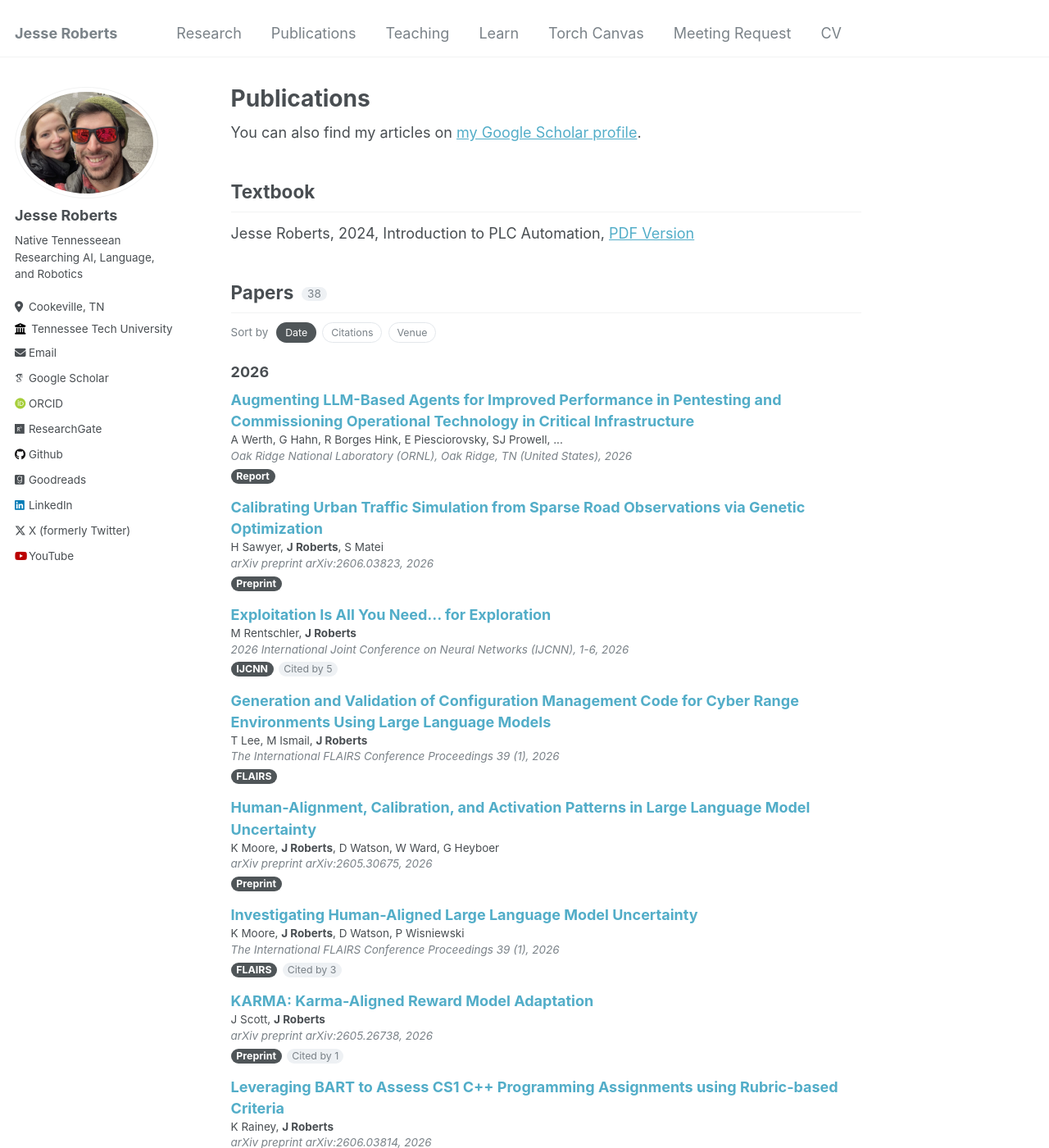
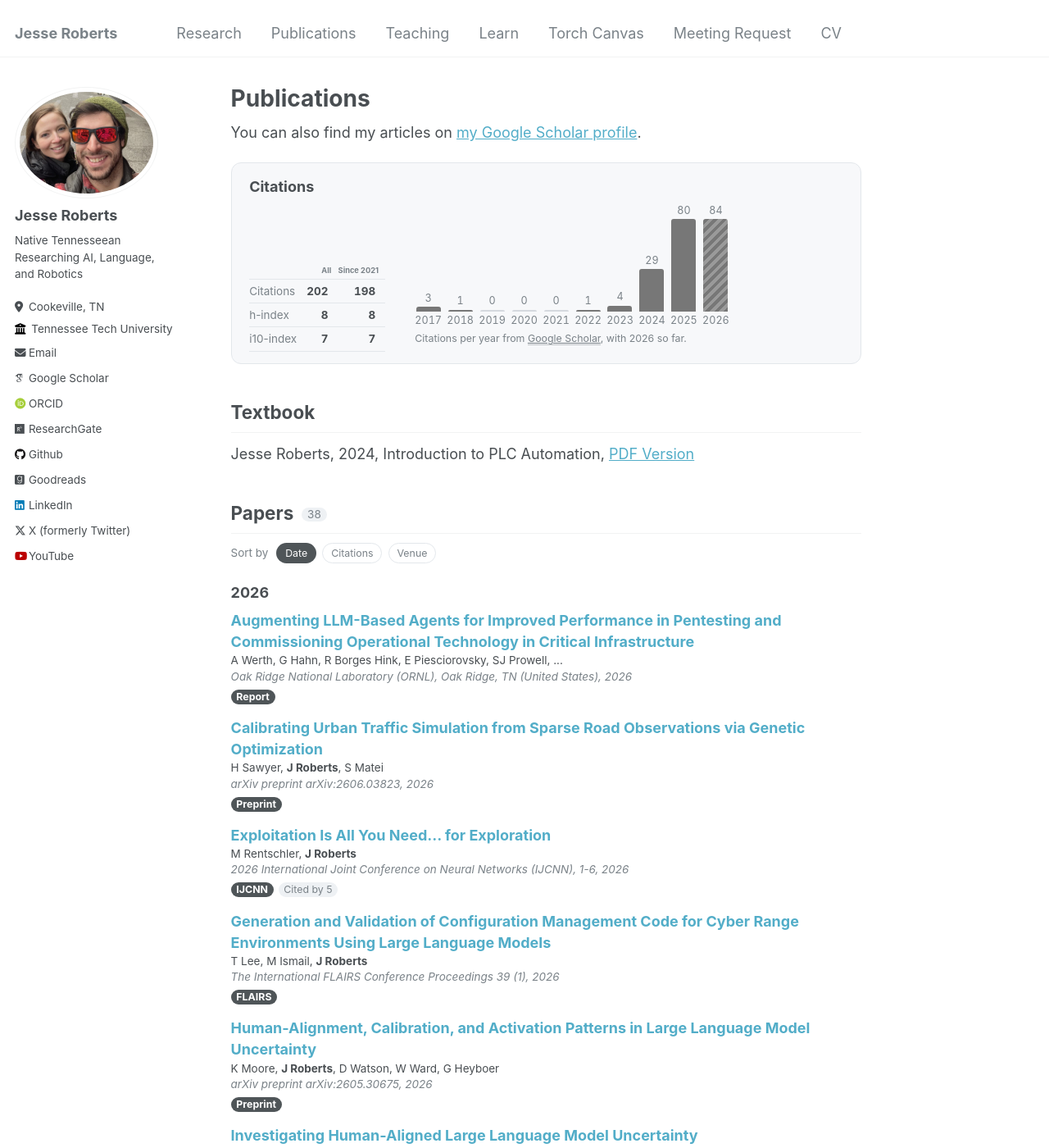
Before and after one commit to JesseTNRoberts/JesseTNRoberts.github.io, a Jekyll site: the page built from _pages/publications.md, in a window 1280 px wide and 1400 px high. Shown: the whole window at 82% size. Built offline with Jekyll 4.4.1, drawn with Linux system fonts in a browser that asks for light colours; some web fonts are replaced; some of the changed text lies outside the part shown.

Commit message:
Promote New-site-test 5a92231
https://github.com/JesseTNRoberts/New-site-test/commit/5a92231c91c3a6b34f524e08d2221a36d6d7f60e

```diff
--- a/_data/publications.yml
+++ b/_data/publications.yml
@@ -1,7 +1,33 @@
 # Generated from Google Scholar by scripts/update_stats.rb (daily via GitHub Actions).
 # Don't edit by hand. To fix a paper, edit it on your Scholar profile.
 profile: https://scholar.google.com/citations?user=Bj9GEfkAAAAJ
-updated: '2026-10-26T16:50:02Z'
+updated: '2026-10-27T14:33:25Z'
+metrics:
+  since: 2021
+  citations:
+    all: 202
+    since: 198
+  h_index:
+    all: 8
+    since: 8
+  i10_index:
+    all: 7
+    since: 7
+citations_by_year:
+- year: 2017
+  citations: 3
+- year: 2018
+  citations: 1
+- year: 2022
+  citations: 1
+- year: 2023
+  citations: 4
+- year: 2024
+  citations: 29
+- year: 2025
+  citations: 80
+- year: 2026
+  citations: 84
 papers:
 - title: Augmenting LLM-Based Agents for Improved Performance in Pentesting and Commissioning
     Operational Technology in Critical Infrastructure
--- /dev/null
+++ b/_includes/citation-chart.html
@@ -0,0 +1,45 @@
+{% comment %}
+  Citation metrics and citations per year, like the box on a Google Scholar profile. Data comes
+  from _data/publications.yml (metrics, citations_by_year), written by scripts/update_stats.rb
+  from the same daily Scholar fetch as the paper list. Shows nothing until that data exists.
+{% endcomment %}
+{% assign pubs = site.data.publications %}
+{% assign m = pubs.metrics %}
+{% assign graph = pubs.citations_by_year %}
+{% if m or graph %}
+<section class="cite-panel" aria-labelledby="cite-title">
+  <h2 id="cite-title" class="cite-panel__title">Citations</h2>
+  <div class="cite-panel__body">
+    {% if m %}
+    <table class="cite-metrics">
+      <thead><tr><th></th><th scope="col">All</th>{% if m.since %}<th scope="col">Since {{ m.since }}</th>{% endif %}</tr></thead>
+      <tbody>
+        {% if m.citations %}<tr><th scope="row">Citations</th><td>{{ m.citations.all }}</td>{% if m.since %}<td>{{ m.citations.since }}</td>{% endif %}</tr>{% endif %}
+        {% if m.h_index %}<tr><th scope="row">h-index</th><td>{{ m.h_index.all }}</td>{% if m.since %}<td>{{ m.h_index.since }}</td>{% endif %}</tr>{% endif %}
+        {% if m.i10_index %}<tr><th scope="row">i10-index</th><td>{{ m.i10_index.all }}</td>{% if m.since %}<td>{{ m.i10_index.since }}</td>{% endif %}</tr>{% endif %}
+      </tbody>
+    </table>
+    {% endif %}
+    {% if graph and graph.size > 0 %}
+    {% assign max = 1 %}{% for g in graph %}{% if g.citations > max %}{% assign max = g.citations %}{% endif %}{% endfor %}
+    {% assign first_year = graph.first.year %}{% assign last_year = graph.last.year %}
+    {% assign this_year = site.time | date: "%Y" | plus: 0 %}
+    <figure class="cite-chart">
+      <div class="cite-chart__bars" role="img" aria-label="Citations per year, {% for g in graph %}{{ g.year }} {{ g.citations }}{% unless forloop.last %}, {% endunless %}{% endfor %}">
+        {% comment %} Scholar leaves out years with no citations, so fill the gaps with zero. {% endcomment %}
+        {% for y in (first_year..last_year) %}
+        {% assign c = 0 %}{% for g in graph %}{% if g.year == y %}{% assign c = g.citations %}{% endif %}{% endfor %}
+        {% assign pct = c | times: 100.0 | divided_by: max %}
+        <div class="cite-chart__col{% if y == this_year %} is-current{% endif %}" title="{{ y }}, {{ c }} citations{% if y == this_year %} so far{% endif %}">
+          <span class="cite-chart__val">{{ c }}</span>
+          <span class="cite-chart__bar{% if c == 0 %} is-zero{% endif %}" style="height: {{ pct | round: 1 }}%"></span>
+          <span class="cite-chart__year">{{ y }}</span>
+        </div>
+        {% endfor %}
+      </div>
+      <figcaption>Citations per year from <a href="{{ pubs.profile }}">Google Scholar</a>{% assign last = graph | last %}{% if last.year == this_year %}, with {{ this_year }} so far{% endif %}.</figcaption>
+    </figure>
+    {% endif %}
+  </div>
+</section>
+{% endif %}
--- a/_pages/publications.md
+++ b/_pages/publications.md
@@ -9,6 +9,8 @@ author_profile: true
   <div class="wordwrap">You can also find my articles on <a href="{{site.author.googlescholar}}">my Google Scholar profile</a>.</div>
 {% endif %}
 
+{% include citation-chart.html %}
+
 ## Textbook
 
 Jesse Roberts, 2024, Introduction to PLC Automation, [PDF Version]({{ '/files/Introduction_to_PLC_Automation.pdf' | relative_url }})
--- a/_sass/_learn.scss
+++ b/_sass/_learn.scss
@@ -206,3 +206,110 @@
     i { margin-right: 0.15em; }
   }
 }
+
+/* Citation metrics and per-year chart at the top of the Publications page
+   (_includes/citation-chart.html). */
+.page__content .cite-panel {
+  margin: 1.25em 0 1.5em;
+  padding: 1em 1.2em 0.8em;
+  background: #f7f8fa;
+  border: 1px solid #e3e7eb;
+  border-radius: 12px;
+
+  .cite-panel__title {
+    margin: 0 0 0.6em;
+    padding: 0;
+    font-size: $type-size-5;
+    border: 0;
+  }
+
+  .cite-panel__body {
+    display: flex;
+    flex-wrap: wrap;
+    gap: 1.25em 2em;
+    align-items: flex-end;
+  }
+
+  .cite-metrics {
+    display: table;
+    width: auto;
+    margin: 0;
+    font-size: $type-size-6;
+    background: none;
+    border: 0;
+    border-collapse: collapse;
+
+    thead { background: none; }
+
+    th, td {
+      background: none;
+      padding: 0.3em 0.9em 0.3em 0;
+      text-align: right;
+      border: 0;
+      border-bottom: 1px solid #e3e7eb;
+    }
+
+    th[scope="row"] { text-align: left; font-weight: normal; color: $gray; }
+
+    thead th { font-size: $type-size-7; font-weight: bold; color: $gray; }
+
+    td { font-weight: bold; font-variant-numeric: tabular-nums; }
+  }
+
+  .cite-chart {
+    flex: 1 1 280px;
+    min-width: 0;
+    margin: 0;
+
+    figcaption {
+      margin-top: 0.4em;
+      font-family: inherit;
+      font-size: $type-size-7;
+      color: $gray;
+    }
+  }
+
+  .cite-chart__bars {
+    display: flex;
+    gap: 0.35em;
+    align-items: flex-end;
+    height: 150px;
+  }
+
+  .cite-chart__col {
+    display: flex;
+    flex: 1 1 0;
+    flex-direction: column;
+    justify-content: flex-end;
+    align-items: center;
+    height: 100%;
+    min-width: 0;
+  }
+
+  .cite-chart__bar {
+    display: block;
+    width: 100%;
+    max-width: 30px;
+    min-height: 2px;
+    background: #777;
+    border-radius: 3px 3px 0 0;
+  }
+
+  .cite-chart__bar.is-zero { background: #d5d9de; }
+
+  .cite-chart__col.is-current .cite-chart__bar {
+    background: repeating-linear-gradient(-45deg, #777 0 4px, #9a9a9a 4px 8px);
+  }
+
+  .cite-chart__val,
+  .cite-chart__year {
+    font-size: 0.7em;
+    line-height: 1.3;
+    color: $gray;
+    font-variant-numeric: tabular-nums;
+  }
+
+  .cite-chart__val { margin-bottom: 2px; }
+
+  .cite-chart__year { margin-top: 3px; }
+}
--- a/robots.txt
+++ b/robots.txt
@@ -5,3 +5,5 @@ User-agent: *
 Sitemap: {{ site.url }}/sitemap.xml
 Disallow: /posts/*
 Disallow: /New-site-test/
+Disallow: /foodlog/
+Disallow: /liftlog/
```
Also changed, not shown: _data/stats.yml (+4 -4 lines), _pages/cv.md (+18 -2 lines), scripts/update_stats.rb (+50 -7 lines).
